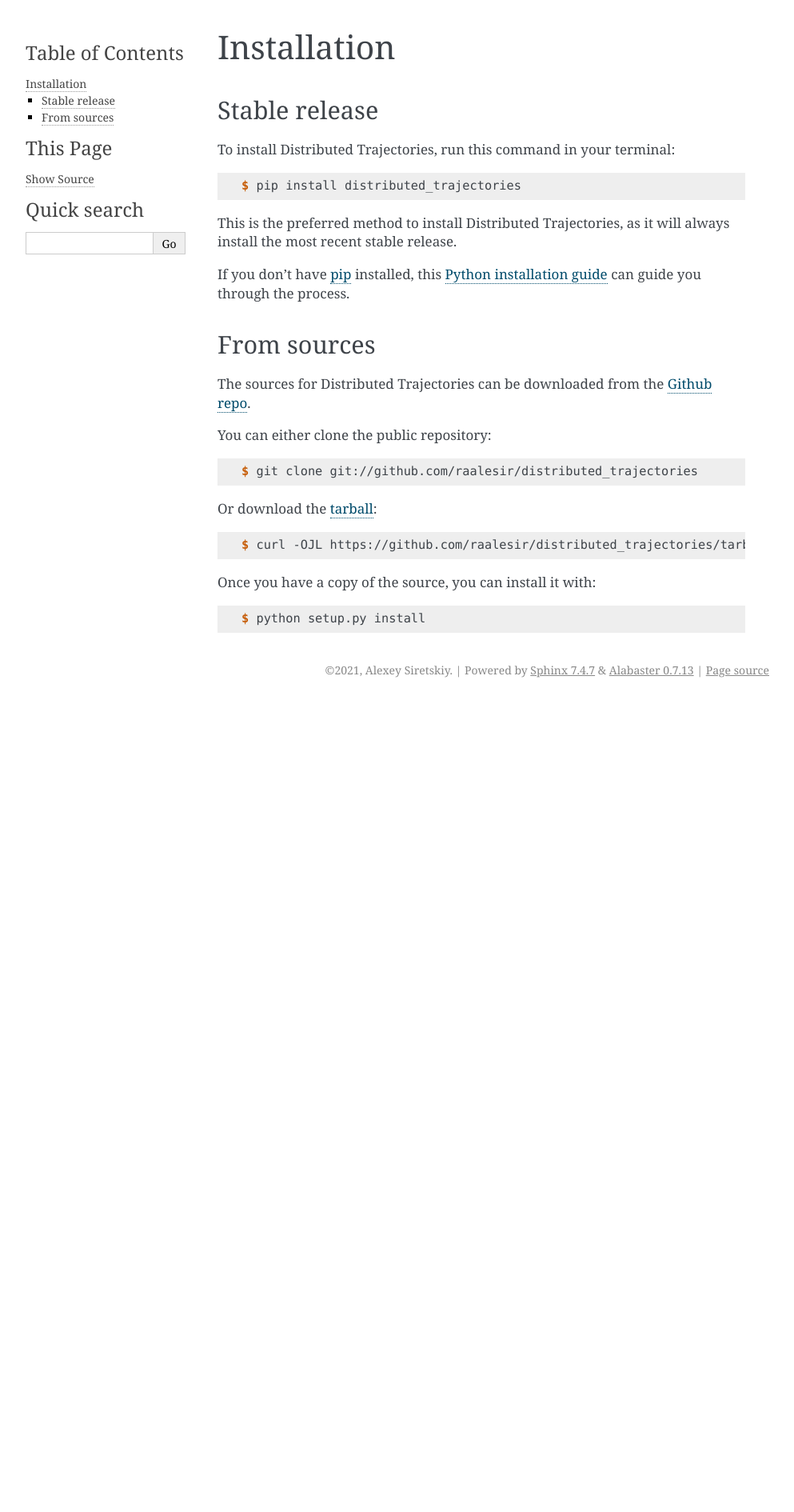
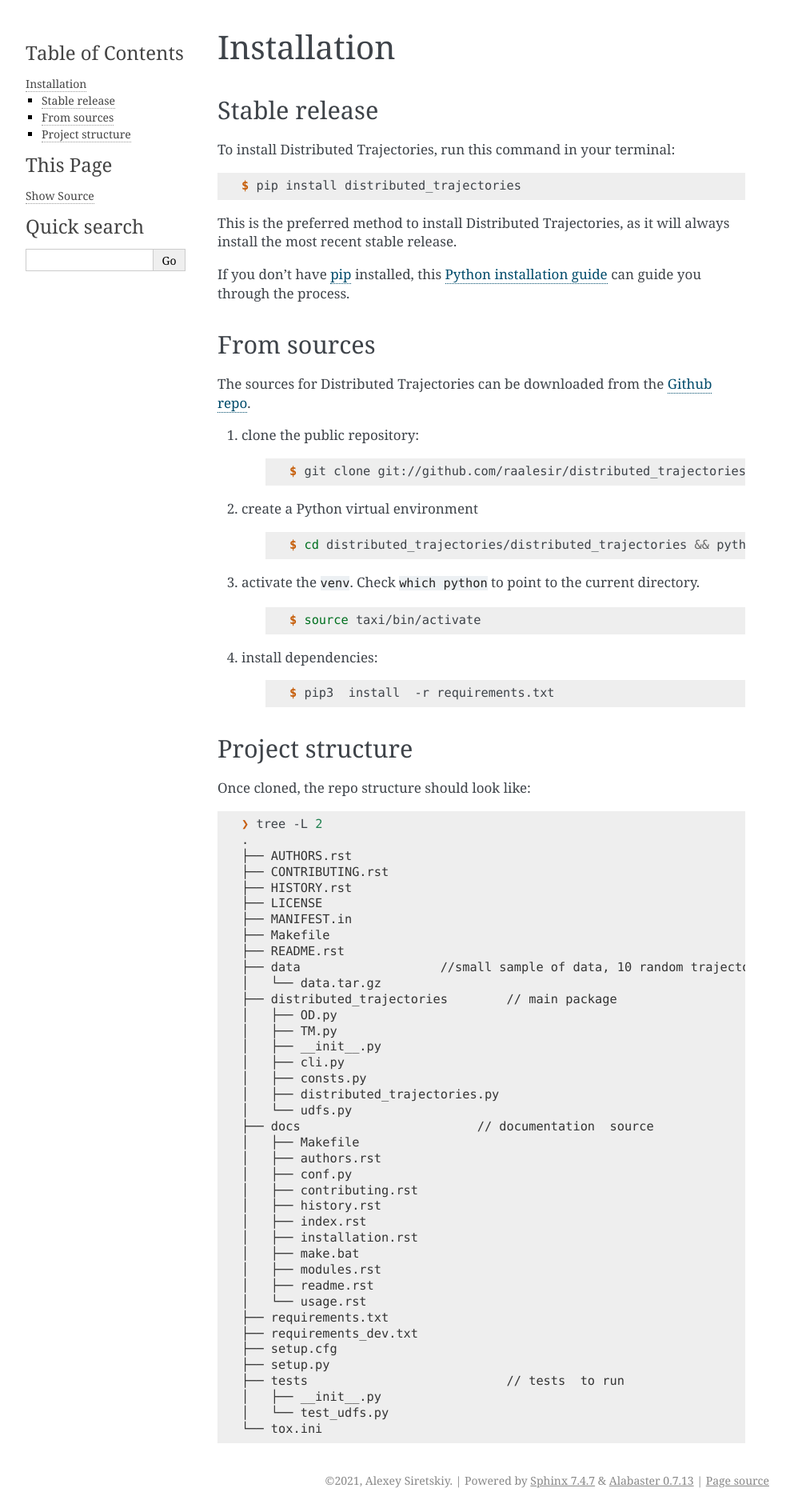
Before and after one commit to raalesir/distributed_trajectories, a Sphinx documentation site: the page built from distributed_trajectories/docs/installation.rst, in a window 1280 px wide. Shown: the whole page at 80% size, without its empty margins (148-1141 px from the left). Built offline with Sphinx 7.4.7, drawn with Linux system fonts in a browser that asks for light colours; before the commit the page ends 900 px from its top, so only the background shows below that.

Commit message:
added  python version

```diff
--- a/distributed_trajectories/docs/index.rst
+++ b/distributed_trajectories/docs/index.rst
@@ -9,6 +9,7 @@ Welcome to Distributed Trajectories's documentation!
    installation
    usage
    modules
+   implementation
    contributing
    authors
    history
--- a/distributed_trajectories/docs/installation.rst
+++ b/distributed_trajectories/docs/installation.rst
@@ -28,24 +28,80 @@ From sources
 
 The sources for Distributed Trajectories can be downloaded from the `Github repo`_.
 
-You can either clone the public repository:
+#. clone the public repository:
 
-.. code-block:: console
+    .. code-block:: console
 
-    $ git clone git://github.com/raalesir/distributed_trajectories
+        $ git clone git://github.com/raalesir/distributed_trajectories
+#. create a Python virtual environment
 
-Or download the `tarball`_:
+    .. code-block:: console
 
-.. code-block:: console
+        $ cd distributed_trajectories/distributed_trajectories && python3 -m venv taxi
 
-    $ curl -OJL https://github.com/raalesir/distributed_trajectories/tarball/master
 
-Once you have a copy of the source, you can install it with:
+#. activate  the ``venv``. Check ``which python`` to point to the current directory.
 
-.. code-block:: console
+    .. code-block:: console
 
-    $ python setup.py install
+       $ source taxi/bin/activate
+
+
+#. install dependencies:
+
+    .. code-block:: console
+
+     $ pip3  install  -r requirements.txt
+
 
 
 .. _Github repo: https://github.com/raalesir/distributed_trajectories
 .. _tarball: https://github.com/raalesir/distributed_trajectories/tarball/master
+
+
+Project  structure
+-------------------
+
+Once cloned, the  repo structure  should look like:
+
+.. code-block:: console
+
+    ❯ tree -L 2
+    .
+    ├── AUTHORS.rst
+    ├── CONTRIBUTING.rst
+    ├── HISTORY.rst
+    ├── LICENSE
+    ├── MANIFEST.in
+    ├── Makefile
+    ├── README.rst
+    ├── data                   //small sample of data, 10 random trajectories
+    │   └── data.tar.gz
+    ├── distributed_trajectories        // main package
+    │   ├── OD.py
+    │   ├── TM.py
+    │   ├── __init__.py
+    │   ├── cli.py
+    │   ├── consts.py
+    │   ├── distributed_trajectories.py
+    │   └── udfs.py
+    ├── docs                        // documentation  source
+    │   ├── Makefile
+    │   ├── authors.rst
+    │   ├── conf.py
+    │   ├── contributing.rst
+    │   ├── history.rst
+    │   ├── index.rst
+    │   ├── installation.rst
+    │   ├── make.bat
+    │   ├── modules.rst
+    │   ├── readme.rst
+    │   └── usage.rst
+    ├── requirements.txt
+    ├── requirements_dev.txt
+    ├── setup.cfg
+    ├── setup.py
+    ├── tests                           // tests  to run
+    │   ├── __init__.py
+    │   └── test_udfs.py
+    └── tox.ini
```
Also changed, not shown: distributed_trajectories/docs/implementation.rst (added, +7 -0 lines), distributed_trajectories/docs/usage.rst (+33 -0 lines), distributed_trajectories/docs/pics/od.png (added), 1 other file.
